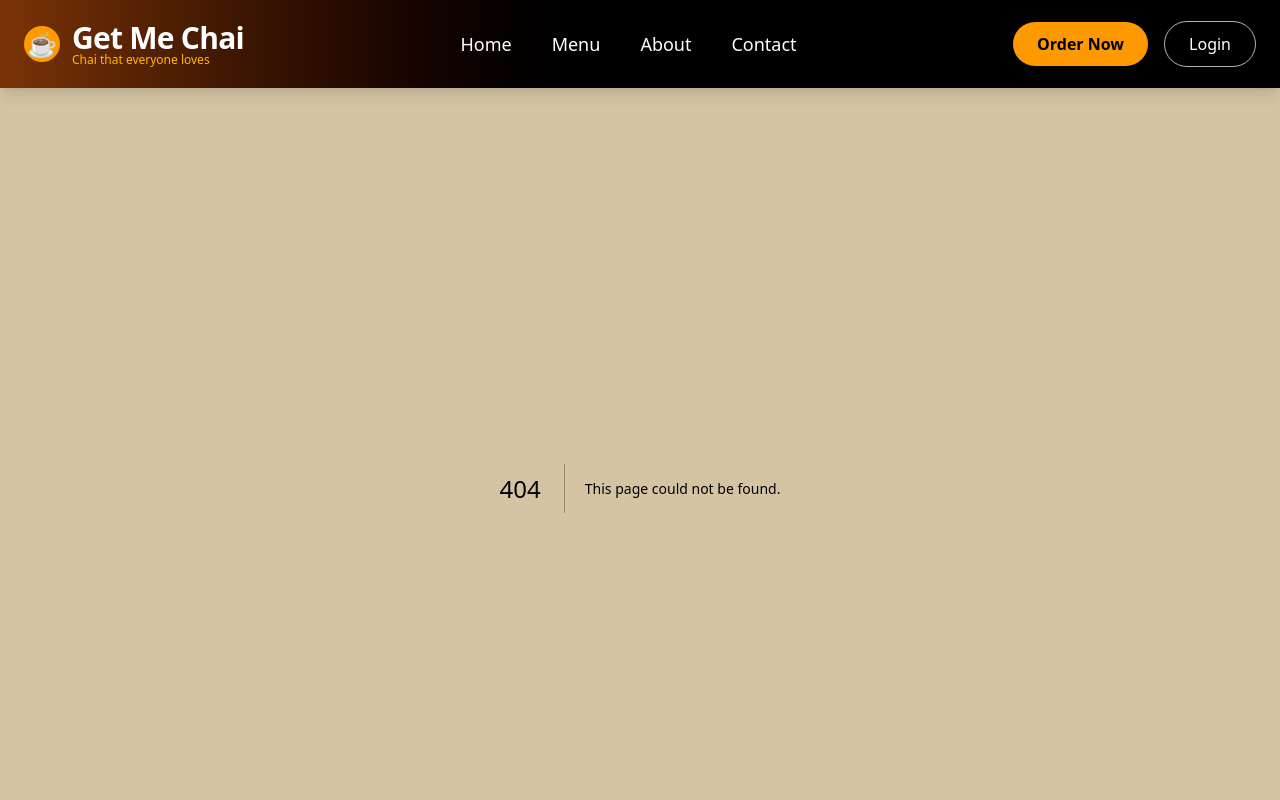
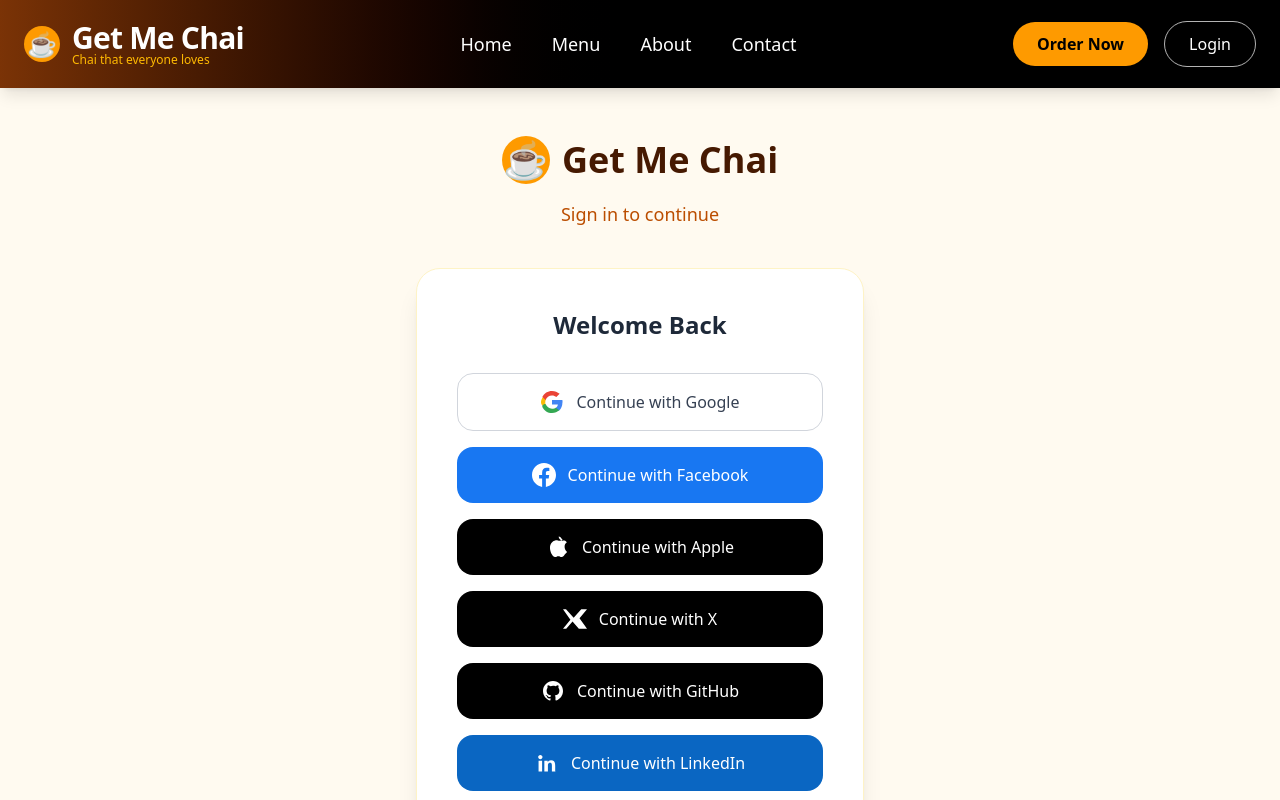
Before and after one commit to Usman8-dev/Next-js-Project-Get-Me-Chai-, a Next.js app: page /login in a window 1280 px wide. Before the commit this address had no page. Shown: the top 800 px of the page. Built offline with nearby package versions, Linux system fonts and the light colour scheme.

Commit message:
login page UI

```diff
--- a/app/components/Navbar.js
+++ b/app/components/Navbar.js
@@ -1,4 +1,5 @@
 import React from 'react';
+import Link from 'next/link';
 
 export default function Navbar() {
   return (
@@ -18,7 +19,8 @@
 
         {/* Desktop Menu */}
         <ul className="hidden md:flex items-center gap-10 text-lg">
-          <li className="hover:text-amber-400 transition-colors cursor-pointer font-medium">Home</li>
+          <li className="hover:text-amber-400 transition-colors cursor-pointer font-medium">
+            <a href="/">Home</a></li>
           <li className="hover:text-amber-400 transition-colors cursor-pointer font-medium">Menu</li>
           <li className="hover:text-amber-400 transition-colors cursor-pointer font-medium">About</li>
           <li className="hover:text-amber-400 transition-colors cursor-pointer font-medium">Contact</li>
@@ -30,9 +32,10 @@
             Order Now
           </button>
 
+          <Link href= {'/login'}>
           <button className="px-6 py-2.5 border border-white/70 hover:border-white hover:bg-white/10 font-medium rounded-full transition-all duration-300">
             Login
-          </button>
+          </button></Link>
 
           {/* Mobile Hamburger */}
           <button className="md:hidden text-3xl">
--- /dev/null
+++ b/app/login/page.js
@@ -0,0 +1,144 @@
+// Login.jsx
+import React from "react";
+
+const Login = () => {
+  return (
+    <div className="min-h-screen bg-[#fffaf0] flex items-center justify-center px-4 py-12">
+      <div className="max-w-md w-full">
+        {/* Logo & Title */}
+        <div className="flex flex-col items-center mb-10">
+          <div className="flex items-center gap-3 mb-4">
+            <div className="w-12 h-12 bg-amber-500 rounded-full flex items-center justify-center text-4xl">
+              ☕
+            </div>
+            <h1 className="font-bold text-4xl text-amber-950">Get Me Chai</h1>
+          </div>
+          <p className="text-amber-700 text-center text-lg">
+            Sign in to continue
+          </p>
+        </div>
+
+        {/* Login Card */}
+        <div className="bg-white rounded-3xl shadow-xl p-10 border border-amber-100">
+          <h2 className="text-2xl font-semibold text-center text-gray-800 mb-8">
+            Welcome Back
+          </h2>
+
+          {/* Social Login Buttons */}
+          <div className="space-y-4">
+            {/* Google */}
+            <button className="w-full flex items-center justify-center gap-3 bg-white border border-gray-300 hover:border-gray-400 py-4 rounded-2xl transition-all hover:shadow-md">
+              <svg
+                xmlns="http://www.w3.org/2000/svg"
+                width="24"
+                height="24"
+                viewBox="0 0 24 24"
+              >
+                <path
+                  fill="#4285F4"
+                  d="M22.56 12.25c0-.78-.07-1.53-.2-2.25H12v4.51h5.92c-.25 1.37-1 2.53-2.13 3.31v2.68h3.44c2.01-1.85 3.17-4.58 3.17-7.75z"
+                />
+                <path
+                  fill="#34A853"
+                  d="M12 23c2.97 0 5.46-.98 7.28-2.66l-3.44-2.68c-.95.64-2.17 1-3.84 1-2.95 0-5.47-1.99-6.37-4.68H2.34v2.9C4.14 20.7 7.75 23 12 23z"
+                />
+                <path
+                  fill="#FBBC05"
+                  d="M5.63 14.65c-.23-.69-.36-1.42-.36-2.18s.13-1.49.36-2.18v-2.9H2.34C1.48 9.44 1 10.7 1 12c0 1.3.48 2.56 1.34 3.51l2.29-1.86z"
+                />
+                <path
+                  fill="#EA4335"
+                  d="M12 5.38c1.68 0 3.18.58 4.36 1.72l3.27-3.27C17.45 2.09 14.97 1 12 1 7.75 1 4.14 3.3 2.34 7.1l3.29 2.9c.9-2.69 3.42-4.62 6.37-4.62z"
+                />
+              </svg>
+              <span className="font-medium text-gray-700">
+                Continue with Google
+              </span>
+            </button>
+
+            {/* Facebook */}
+            <button className="w-full flex items-center justify-center gap-3 bg-[#1877F2] text-white py-4 rounded-2xl hover:bg-[#166fe5] transition-all">
+              <svg
+                width="24"
+                height="24"
+                viewBox="0 0 24 24"
+                fill="currentColor"
+              >
+                <path d="M24 12.073c0-6.627-5.373-12-12-12s-12 5.373-12 12c0 5.99 4.388 10.954 10.125 11.854v-8.385H7.078v-3.47h3.047V9.43c0-3.007 1.792-4.669 4.533-4.669 1.312 0 2.686.235 2.686.235v2.953H15.83c-1.491 0-1.956.925-1.956 1.874v2.25h3.328l-.532 3.47h-2.796v8.385C19.612 23.027 24 18.062 24 12.073z" />
+              </svg>
+              <span className="font-medium">Continue with Facebook</span>
+            </button>
+
+            {/* Apple */}
+            <button className="w-full flex items-center justify-center gap-3 bg-black text-white py-4 rounded-2xl hover:bg-gray-900 transition-all">
+              <svg
+                width="24"
+                height="24"
+                viewBox="0 0 24 24"
+                fill="currentColor"
+              >
+                <path d="M18.71 19.5c-.83 1.24-1.71 2.45-3.05 2.47-1.34.03-1.77-.79-3.29-.79-1.53 0-1.96.8-3.31.82-1.37.03-2.27-1.24-3.09-2.5-1.67-2.6-2.8-7.32-1.17-10.48 1.63-3.15 4.3-3.84 5.4-3.84 1.1 0 2.52.67 3.3.67.78 0 2.1-.83 3.57-.7 1.52.13 2.9.79 3.78 2.1-3.3 2.02-2.76 7.3.3 9.8zM15.5 3.5c-.64-1.2-1.7-1.96-2.8-1.96-.1 1.3.9 2.6 2 3.5.8.7 1.9 1.1 2.8 1z" />
+              </svg>
+              <span className="font-medium">Continue with Apple</span>
+            </button>
+
+            {/* Twitter / X */}
+            <button className="w-full flex items-center justify-center gap-3 bg-black text-white py-4 rounded-2xl hover:bg-gray-900 transition-all">
+              <svg
+                width="24"
+                height="24"
+                viewBox="0 0 24 24"
+                fill="currentColor"
+              >
+                <path d="M18.244 2.25l-7.584 8.6L3 2.25H0l7.4 10.5L0 21.75h3.244l6.3-7.35 6.3 7.35H24l-7.5-10.5L24 2.25h-3.756z" />
+              </svg>
+              <span className="font-medium">Continue with X</span>
+            </button>
+
+            {/* GitHub */}
+            <button className="w-full flex items-center justify-center gap-3 bg-black text-white py-4 rounded-2xl hover:bg-gray-900 transition-all">
+              <svg
+                width="24"
+                height="24"
+                viewBox="0 0 24 24"
+                fill="currentColor"
+              >
+                <path d="M12 2C6.477 2 2 6.477 2 12c0 4.42 2.865 8.164 6.839 9.49.5.092.682-.217.682-.482 0-.237-.009-.866-.014-1.7-2.782.604-3.369-1.34-3.369-1.34-.454-1.156-1.11-1.464-1.11-1.464-.908-.62.069-.608.069-.608 1.003.07 1.531 1.03 1.531 1.03.892 1.529 2.341 1.087 2.91.832.092-.647.35-1.088.636-1.338-2.22-.253-4.555-1.11-4.555-4.943 0-1.091.39-1.984 1.03-2.682-.103-.253-.446-1.27.098-2.646 0 0 .84-.269 2.75 1.026A9.564 9.564 0 0112 6.844c.85.004 1.705.115 2.504.337 1.91-1.295 2.75-1.026 2.75-1.026.544 1.376.202 2.393.1 2.646.64.698 1.03 1.591 1.03 2.682 0 3.841-2.338 4.687-4.566 4.935.359.309.678.919.678 1.852 0 1.336-.012 2.415-.012 2.743 0 .267.18.578.688.48C19.138 20.163 22 16.42 22 12c0-5.523-4.477-10-10-10z" />
+              </svg>
+              <span className="font-medium">Continue with GitHub</span>
+            </button>
+
+            {/* LinkedIn */}
+            <button className="w-full flex items-center justify-center gap-3 bg-[#0A66C2] text-white py-4 rounded-2xl hover:bg-[#0956a3] transition-all">
+              <svg
+                width="24"
+                height="24"
+                viewBox="0 0 24 24"
+                fill="currentColor"
+              >
+                <path d="M20.447 20.452H16.89v-5.569c0-1.327-.027-3.037-1.85-3.037-1.85 0-2.133 1.446-2.133 2.94v5.666H9.343V9.75h3.347v1.438h.046c.466-.886 1.6-1.822 3.293-1.822 3.52 0 4.17 2.316 4.17 5.33v6.656zM5.337 8.25c-1.197 0-2.163-.97-2.163-2.163 0-1.194.966-2.163 2.163-2.163 1.194 0 2.163.97 2.163 2.163 0 1.193-.97 2.163-2.163 2.163zM7.11 20.452H3.564V9.75H7.11v10.702z" />
+              </svg>
+              <span className="font-medium">Continue with LinkedIn</span>
+            </button>
+          </div>
+
+          <div className="text-center text-xs text-gray-400 mt-8">
+            By signing in, you agree to our Terms and Privacy Policy
+          </div>
+        </div>
+
+        {/* Back to Home */}
+        <div className="text-center mt-6">
+          <a
+            href="/"
+            className="text-amber-600 hover:text-amber-700 text-sm font-medium"
+          >
+            ← Back to Home
+          </a>
+        </div>
+      </div>
+    </div>
+  );
+};
+
+export default Login;
--- a/next.config.mjs
+++ b/next.config.mjs
@@ -1,7 +1,27 @@
+// /** @type {import('next').NextConfig} */
+// const nextConfig = {
+//   /* config options here */
+//   reactCompiler: true,
+// };
+
+// export default nextConfig;
+
+
+
 /** @type {import('next').NextConfig} */
 const nextConfig = {
-  /* config options here */
-  reactCompiler: true,
+  images: {
+    remotePatterns: [
+      {
+        protocol: 'https',
+        hostname: 'www.google.com',
+      },
+      {
+        protocol: 'https',
+        hostname: 'github.githubassets.com',
+      },
+    ],
+  },
 };
 
 export default nextConfig;
```
